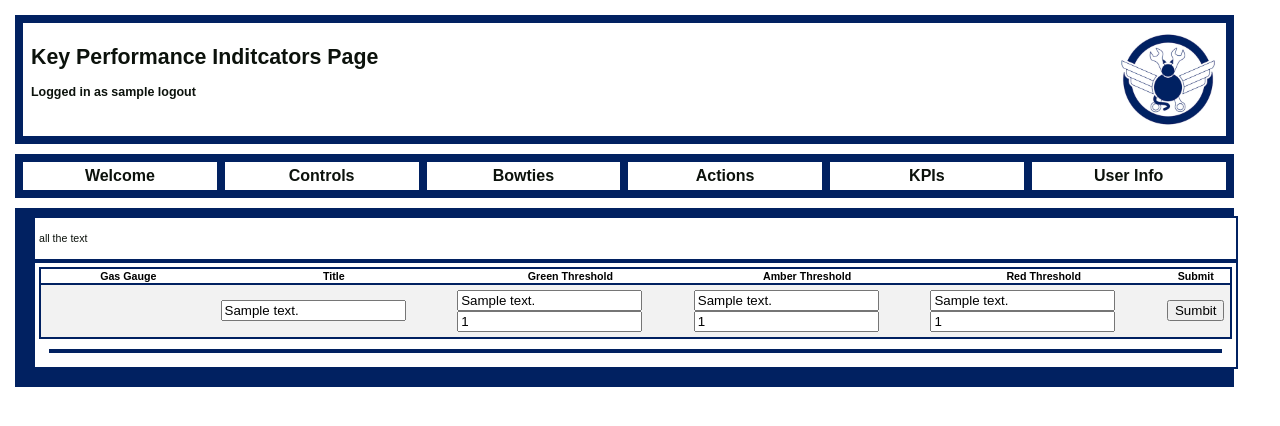
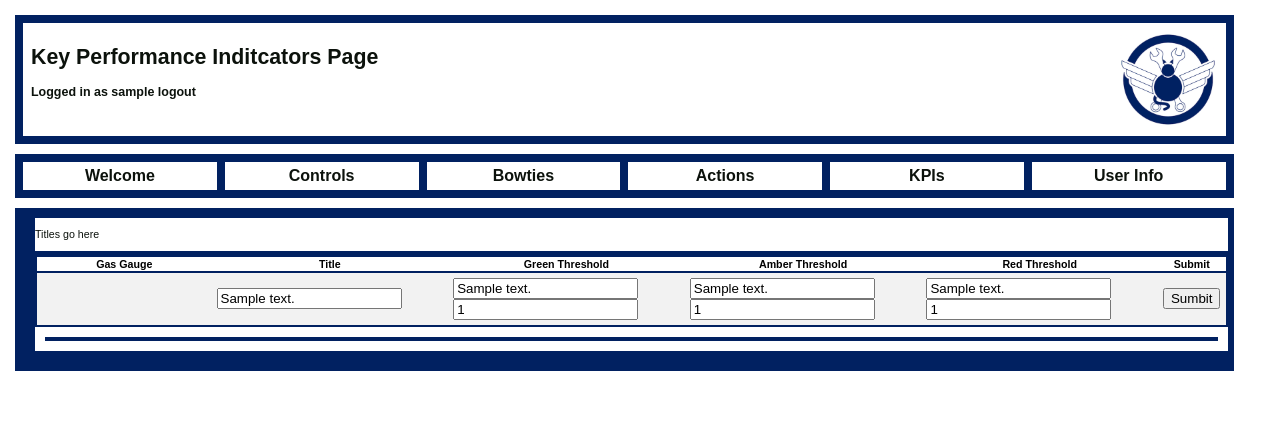
Before and after one commit to engines-wafu/sqirm, a PHP site: page /kpis.php?conID=1 in a window 1280 px wide. Shown: the top 426 px of the page. Run offline with PHP 8.4, Linux system fonts and the light colour scheme; the visitor is signed in with stand-in values (Sample User, id 1); tables that the repository leaves empty hold one stand-in row (values such as "Sample post"); data that the repository does not hold is empty.

Commit message:
Working on KPI inputs

```diff
--- a/www/html/class.css
+++ b/www/html/class.css
@@ -111,6 +111,8 @@ hr {
   flex-direction: column;
 }
 .kpi_container > div {
+  margin: 0px;
+  padding: 0px;
   width: 100%;
 }
 .container {
--- a/www/html/kpis.php
+++ b/www/html/kpis.php
@@ -31,7 +31,7 @@ $hazard = $_GET["conID"]
       <div class="content">
         <div class="kpi_container">
           <div>
-            <p> all the text</p>
+            <p>Titles go here</p>
           </div>
           <div>
             <table style="width: 100%;">
```
Also changed, not shown: 2 other files.
